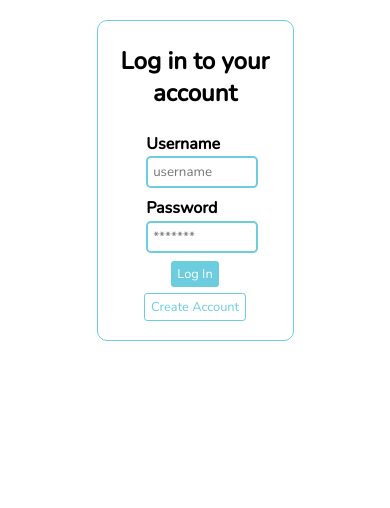
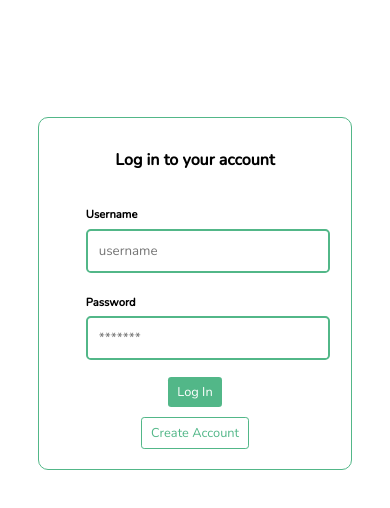
Before and after one commit to Psami-wondah/Edvora, a React (Create React App) app in the folder frontend/: page / in a window 390 px wide. Shown: the top 508 px of the page. Built offline with nearby package versions, Linux system fonts and the light colour scheme.

Commit message:
version 2

```diff
--- a/frontend/src/Styles.css
+++ b/frontend/src/Styles.css
@@ -35,7 +35,7 @@
     width: 50%;
     margin: auto;
     text-align: center;
-    border: 1px solid rgb(108, 205, 223);
+    border: 1px solid #52B788;
     border-radius: 10px;
     margin-top: 5%;
     padding-bottom: 5%;
@@ -73,7 +73,7 @@
     margin-top: 2%;
     margin-bottom: 5%;
     border-radius: 0.3rem;
-    border: 2px solid rgb(108, 205, 223);
+    border: 2px solid #52B788;
 }
 
 .form-container button{
@@ -89,14 +89,14 @@
 .signup-btn{
     border: none;
     margin-bottom: 3%;
-    background-color: rgb(108, 205, 223);
+    background-color: #52B788;
     color: white;
 }
 
 .createacc-btn {
     background-color: white;
-    border: 1px solid rgb(108, 205, 223);
-    color: rgb(108, 205, 223);
+    border: 1px solid #52B788;
+    color: #52B788;
 }
 
 .top-bar {
@@ -148,10 +148,11 @@
 
 .messagebox{
 
-    padding: 2%;
+    padding: 1%;
     border-bottom-left-radius: 0.5rem;
     border-top-left-radius: 0.5rem;
     border: 1px solid #52B788;
+
 }
 
 .sendbox{
@@ -159,7 +160,7 @@
     bottom: 0;
     width: 67.7%;
     display: grid;
-    grid-template-columns: 85% 15%;
+    grid-template-columns: 80% 20%;
     padding: 1%;
     background-color: transparent;
 
@@ -242,3 +243,100 @@
 .timediv{
     text-align: right;
 }
+
+
+@media only screen and (max-width: 600px) {
+
+    .main-rec {
+        width: 80%;
+        margin-top: 30%;
+    }
+    .txt {
+        font-size: 1rem;
+    }
+    .auth-input-container label{
+        font-size: 0.7rem;
+        font-weight: bold;
+
+    }
+
+
+    .auth-input-container{
+
+
+        width: 70%;
+        margin-bottom: 2%;
+
+    }
+    .main-body{
+        grid-template-columns: auto;
+    }
+    .chat-body{
+        width: 100%;
+    }
+
+
+    .sessions{
+       display: none;
+
+    }
+
+    .sendbox{
+
+        width: 98%;
+        margin: auto;
+
+
+    }
+
+    .messagebox{
+        padding: 7% 4% 0% 4%;
+        resize: none;
+        outline: none;
+    }
+
+
+    .replies {
+        width: 70%;
+        margin-left: 2%;
+
+    }
+
+    .sent{
+        width: 70%;
+        margin-left: 26%;
+        padding: 1%;
+    }
+    .mainmessage{
+        margin-top: 1%;
+        margin-bottom: 2%;
+        font-size: 0.7rem;
+    }
+
+    .author{
+        margin-left: 4%;
+    }
+    #chat-log{
+        padding: 0;
+        padding-bottom: 6%;
+        padding-top: 9%;
+    }
+
+    .welc-user{
+        font-size: 1rem;
+    }
+
+    .log-out button{
+        padding: 3% 6%;
+        border-radius: 0.3rem;
+        margin-right: 5%;
+
+    }
+    .top-bar{
+        padding: 2%;
+    }
+
+
+
+
+}
--- a/frontend/src/feed/Feed.js
+++ b/frontend/src/feed/Feed.js
@@ -257,7 +257,7 @@ useEffect(() => {
                 className={data.author === username ? "sent" : "replies"}
                 key={i}
               >
-                <img src="" alt="" />
+
                 <div className="authordiv">
                 <span className="author">{data.author}</span>
                 </div>
@@ -282,7 +282,7 @@ useEffect(() => {
         <br />
         <div className="sendbox">
 
-        <input
+        <textarea
           id="chat-message-input"
           type="text"
           size="100"
```
